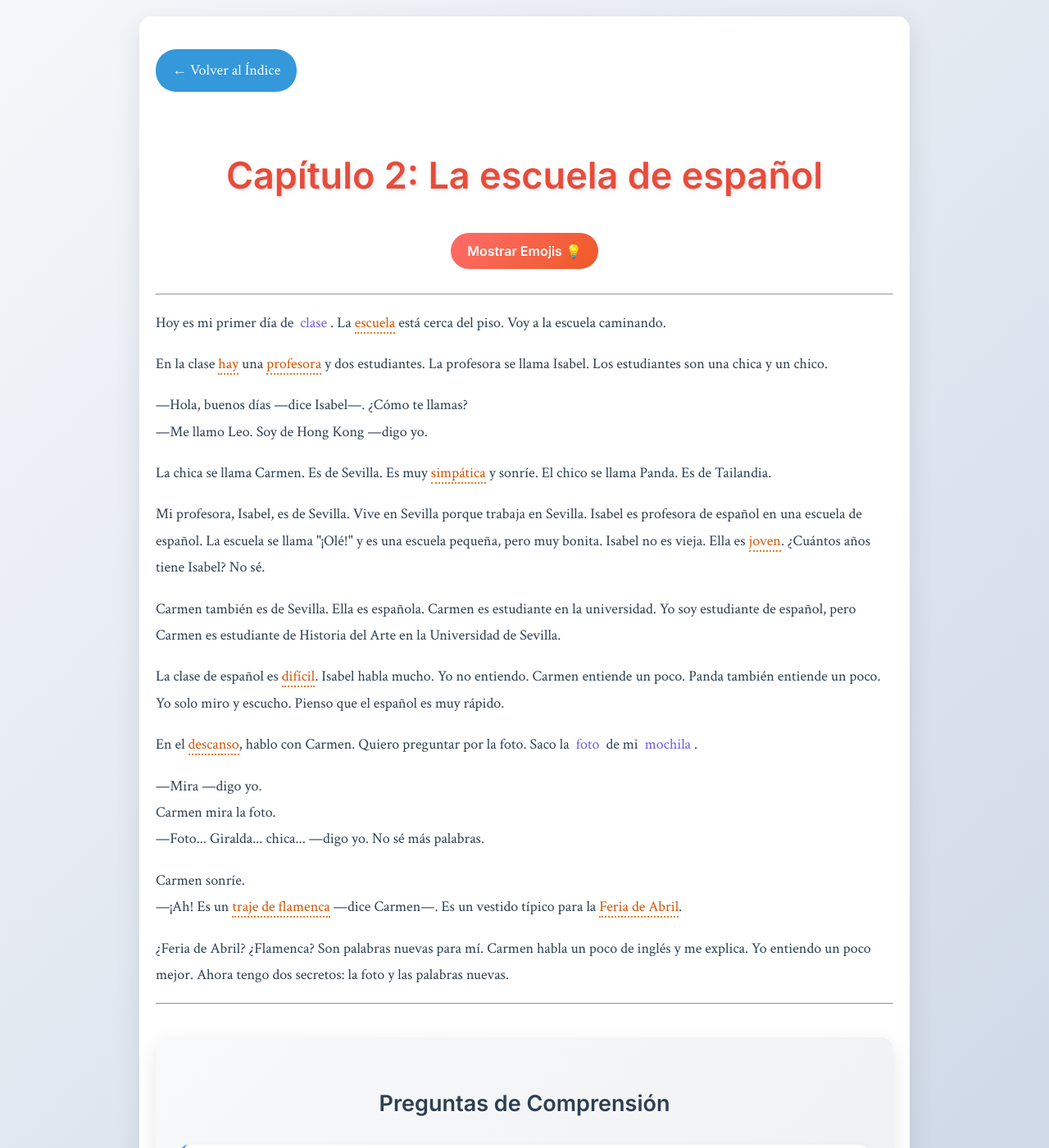
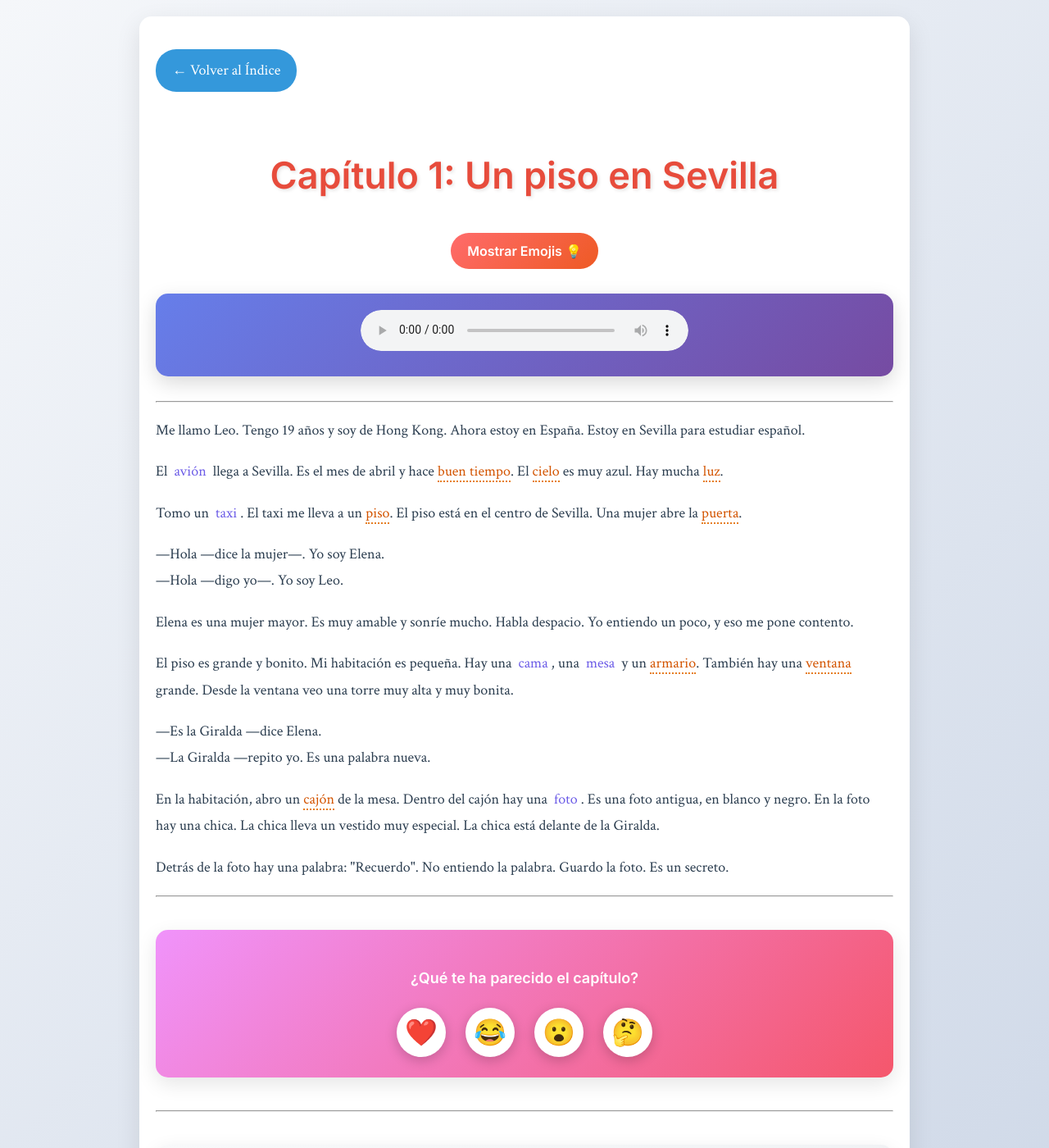
Before and after one commit to balpomorelitm/elalmadesevilla, a Jekyll site: the page built from capitulo-2.md, in a window 1280 px wide and 1400 px high. Shown: the whole window at 82% size. Built offline with Jekyll 4.4.1, drawn with Linux system fonts in a browser that asks for light colours; some of the changed text lies outside the part shown.

Commit message:
Update capitulo-2.md

```diff
--- a/capitulo-2.md
+++ b/capitulo-2.md
@@ -1,63 +1,71 @@
 ---
 layout: chapter
-title: "Capítulo 2: La escuela de español"
-chapter_number: 2
-audio_file: /assets/audio/capitulo-2.mp3
+title: "Capítulo 1: Un piso en Sevilla"
+chapter_number: 1
+audio_file: /assets/audio/capitulo-1.mp3
 ---
+
 <!-- Botón para mostrar/ocultar Emojis -->
-
 <button id="emoji-toggle" class="emoji-toggle-button">Mostrar Emojis 💡</button>
 
-<!-- Reproductor de Audio (añadir ruta del audio cuando esté listo) -->
-
-<!-- <div class="audio-player"><audio controls src="/assets/audio/capitulo-2.mp3"></audio></div> -->
+<!-- Reproductor de Audio -->
+<div class="audio-player">
+    <audio controls src="{{ page.audio_file }}">
+        Tu navegador no soporta el audio.
+    </audio>
+</div>
 
 <hr>
 
 <!-- Texto del Capítulo con Glosas y Emojis -->
+<p>Me llamo Leo. Tengo 19 años y soy de Hong Kong. Ahora estoy en España. Estoy en Sevilla para estudiar español.</p>
 
-<p>Hoy es mi primer día de <span class="emoji-word" data-emoji="🏫">clase</span>. La <strong><span class="glosa" data-definicion="school; a place to learn">escuela</span></strong> está cerca del piso. Voy a la escuela caminando.</p>
+<p>El <span class="emoji-word" data-emoji="✈️">avión</span> llega a Sevilla. Es el mes de abril y hace <strong><span class="glosa" data-definicion="good weather">buen tiempo</span></strong>. El <strong><span class="glosa" data-definicion="sky">cielo</span></strong> es muy azul. Hay mucha <strong><span class="glosa" data-definicion="light">luz</span></strong>.</p>
 
-<p>En la clase <strong><span class="glosa" data-definicion="There is/There are. Used to talk about existence. It is the impersonal form of the verb 'haber' and never changes.">hay</span></strong> una <strong><span class="glosa" data-definicion="teacher (female)">profesora</span></strong> y dos estudiantes. La profesora se llama Isabel. Los estudiantes son una chica y un chico.</p>
+<p>Tomo un <span class="emoji-word" data-emoji="🚕">taxi</span>. El taxi me lleva a un <strong><span class="glosa" data-definicion="apartment / flat">piso</span></strong>. El piso está en el centro de Sevilla. Una mujer abre la <strong><span class="glosa" data-definicion="door">puerta</span></strong>.</p>
 
-<p>—Hola, buenos días —dice Isabel—. ¿Cómo te llamas?<br>—Me llamo Leo. Soy de Hong Kong —digo yo.</p>
+<p>—Hola —dice la mujer—. Yo soy Elena.<br>—Hola —digo yo—. Yo soy Leo.</p>
 
-<p>La chica se llama Carmen. Es de Sevilla. Es muy <strong><span class="glosa" data-definicion="nice, friendly">simpática</span></strong> y sonríe. El chico se llama Panda. Es de Tailandia.</p>
+<p>Elena es una mujer mayor. Es muy amable y sonríe mucho. Habla despacio. Yo entiendo un poco, y eso me pone contento.</p>
 
-<p>Mi profesora, Isabel, es de Sevilla. Vive en Sevilla porque trabaja en Sevilla. Isabel es profesora de español en una escuela de español. La escuela se llama "¡Olé!" y es una escuela pequeña, pero muy bonita. Isabel no es vieja. Ella es <strong><span class="glosa" data-definicion="young">joven</span></strong>. ¿Cuántos años tiene Isabel? No sé.</p>
+<p>El piso es grande y bonito. Mi habitación es pequeña. Hay una <span class="emoji-word" data-emoji="🛏️">cama</span>, una <span class="emoji-word" data-emoji="🪑">mesa</span> y un <strong><span class="glosa" data-definicion="wardrobe / closet">armario</span></strong>. También hay una <strong><span class="glosa" data-definicion="window">ventana</span></strong> grande. Desde la ventana veo una torre muy alta y muy bonita.</p>
 
-<p>Carmen también es de Sevilla. Ella es española. Carmen es estudiante en la universidad. Yo soy estudiante de español, pero Carmen es estudiante de Historia del Arte en la Universidad de Sevilla.</p>
+<p>—Es la Giralda —dice Elena.<br>—La Giralda —repito yo. Es una palabra nueva.</p>
 
-<p>La clase de español es <strong><span class="glosa" data-definicion="difficult, not easy">difícil</span></strong>. Isabel habla mucho. Yo no entiendo. Carmen entiende un poco. Panda también entiende un poco. Yo solo miro y escucho. Pienso que el español es muy rápido.</p>
+<p>En la habitación, abro un <strong><span class="glosa" data-definicion="drawer">cajón</span></strong> de la mesa. Dentro del cajón hay una <span class="emoji-word" data-emoji="🖼️">foto</span>. Es una foto antigua, en blanco y negro. En la foto hay una chica. La chica lleva un vestido muy especial. La chica está delante de la Giralda.</p>
 
-<p>En el <strong><span class="glosa" data-definicion="break time; a pause in class or work">descanso</span></strong>, hablo con Carmen. Quiero preguntar por la foto. Saco la <span class="emoji-word" data-emoji="🖼️">foto</span> de mi <span class="emoji-word" data-emoji="🎒">mochila</span>.</p>
+<p>Detrás de la foto hay una palabra: "Recuerdo". No entiendo la palabra. Guardo la foto. Es un secreto.</p>
 
-<p>—Mira —digo yo.<br>Carmen mira la foto.<br>—Foto... Giralda... chica... —digo yo. No sé más palabras.</p>
+<hr>
 
-<p>Carmen sonríe.<br>—¡Ah! Es un <strong><span class="glosa" data-definicion="flamenco dress; a traditional dress from Andalusia, Spain">traje de flamenca</span></strong> —dice Carmen—. Es un vestido típico para la <strong><span class="glosa" data-definicion="April Fair; a very famous week-long festival in Seville">Feria de Abril</span></strong>.</p>
-
-<p>¿Feria de Abril? ¿Flamenca? Son palabras nuevas para mí. Carmen habla un poco de inglés y me explica. Yo entiendo un poco mejor. Ahora tengo dos secretos: la foto y las palabras nuevas.</p>
+<!-- Sección de Reacciones con Emojis -->
+<div class="reacciones">
+    <p>¿Qué te ha parecido el capítulo?</p>
+    <button>❤️</button>
+    <button>😂</button>
+    <button>😮</button>
+    <button>🤔</button>
+</div>
 
 <hr>
 
 <!-- Preguntas de Comprensión Lectora -->
-
 <div class="quiz">
-<h3>Preguntas de Comprensión</h3>
-<form class="quiz-form">
-<div class="pregunta">
-<p><strong>1. ¿Cómo se llama la profesora?</strong></p>
-<label><input type="radio" name="q1" value="a"> Carmen</label>
-<label><input type="radio" name="q1" value="b" data-correcta="true"> Isabel</label>
-<label><input type="radio" name="q1" value="c"> Elena</label>
+    <h3>Preguntas de Comprensión</h3>
+    <form id="quiz-capitulo-1" class="quiz-form">
+        <div class="pregunta">
+            <p><strong>1. ¿De dónde es Leo?</strong></p>
+            <label><input type="radio" name="q1" value="a"> De Sevilla</label>
+            <label><input type="radio" name="q1" value="b" data-correcta="true"> De Hong Kong</label>
+            <label><input type="radio" name="q1" value="c"> De España</label>
+        </div>
+        <div class="pregunta">
+            <p><strong>2. ¿Qué ve Leo desde la ventana de su habitación?</strong></p>
+            <label><input type="radio" name="q2" value="a" data-correcta="true"> La Giralda</label>
+            <label><input type="radio" name="q2" value="b"> El cielo azul</label>
+            <label><input type="radio" name="q2" value="c"> Un taxi</label>
+        </div>
+        <button type="submit" class="quiz-submit-btn">Verificar Respuestas</button>
+    </form>
+    <div id="resultado-quiz-1" class="resultado-quiz"></div>
 </div>
-<div class="pregunta">
-<p><strong>2. ¿Qué le enseña Leo a Carmen en el descanso?</strong></p>
-<label><input type="radio" name="q2" value="a"> Un libro de Hong Kong</label>
-<label><input type="radio" name="q2" value="b"> Su mochila nueva</label>
-<label><input type="radio" name="q2" value="c" data-correcta="true"> La foto antigua</label>
-</div>
-<button type="submit" class="quiz-submit-btn">Verificar Respuestas</button>
-</form>
-<div class="resultado-quiz"></div>
-</div>
```
